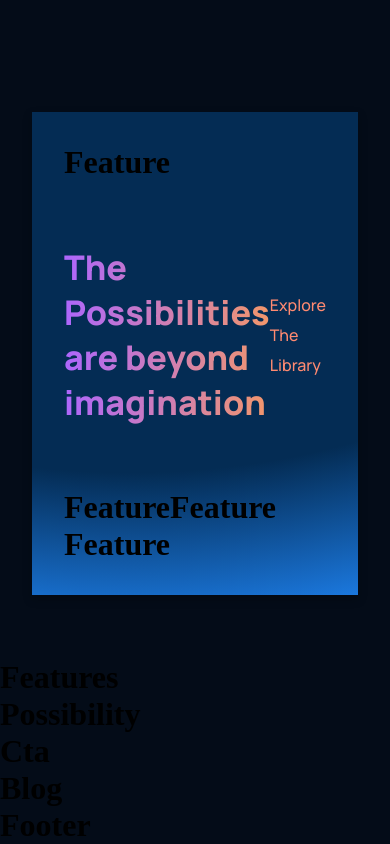
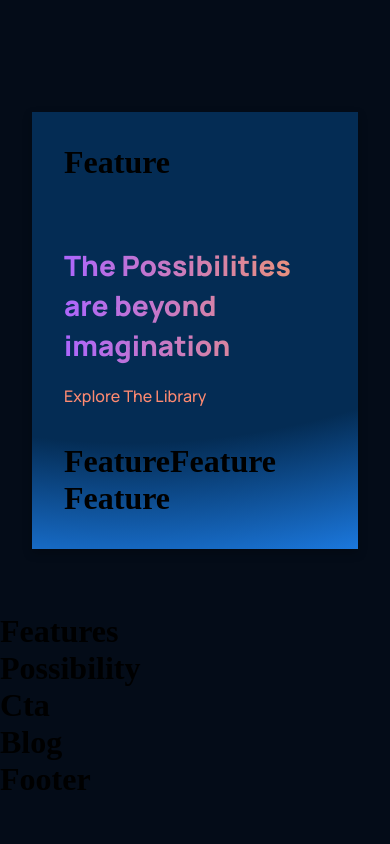
Before and after one commit to o-brayarn/art-i, a React (Create React App) app: page / in a window 390 px wide. Shown: the part 1268-2112 px from the top of the page. After the commit the page ends 2066 px from the top, so only its background shows below. Built offline with nearby package versions, Linux system fonts and the light colour scheme.

Commit message:
style feature container

```diff
--- a/src/containers/whatArtI/whatArtI.css
+++ b/src/containers/whatArtI/whatArtI.css
@@ -47,6 +47,7 @@
 
   filter: drop-shadow(0px 4px 4px rgba(0, 0, 0, 0.25));
 }
+
 .ai__whatai-feature {
   display: flex;
 }
@@ -86,36 +87,47 @@
   margin-top: 2rem;
 }
 
+.ai__whatai-container .ai__features-container__feature {
+  flex: 1;
+  margin: 1rem;
+  min-width: 210px;
+  display: unset;
+  flex-direction: column;
+}
+
+.ai__whatai-container .ai__features-container__feature-text {
+  margin-top: 0.5rem;
+}
 /* Media Queries */
 @media screen and (max-width: 850px) {
-  .gpt3__whatgpt3-heading {
+  .ai__whatai-heading {
     flex-direction: column;
     align-items: flex-start;
     margin-bottom: 0rem;
   }
 
-  .gpt3__whatgpt3-heading p {
+  .ai__whatai-heading p {
     margin-top: 1rem;
   }
 }
 
 @media screen and (max-width: 650px) {
-  .gpt3__whatgpt3-feature .gpt3__features-container__feature {
+  .ai__whatai-feature .ai__features-container__feature {
     flex-direction: column;
   }
 
-  .gpt3__whatgpt3-feature .gpt3__features-container_feature-text {
+  .ai__whatai-feature .ai__features-container_feature-text {
     margin-top: 0.5rem;
   }
 
-  .gpt3__whatgpt3-heading h1 {
+  .ai__whatai-heading h1 {
     font-size: 28px;
     line-height: 40px;
   }
 }
 
 @media screen and (max-width: 350px) {
-  .gpt3__whatgpt3-container .gpt3__features-container__feature {
+  .ai__whatai-container .ai__features-container__feature {
     margin: 1rem 0;
     min-width: 100%;
   }
```
